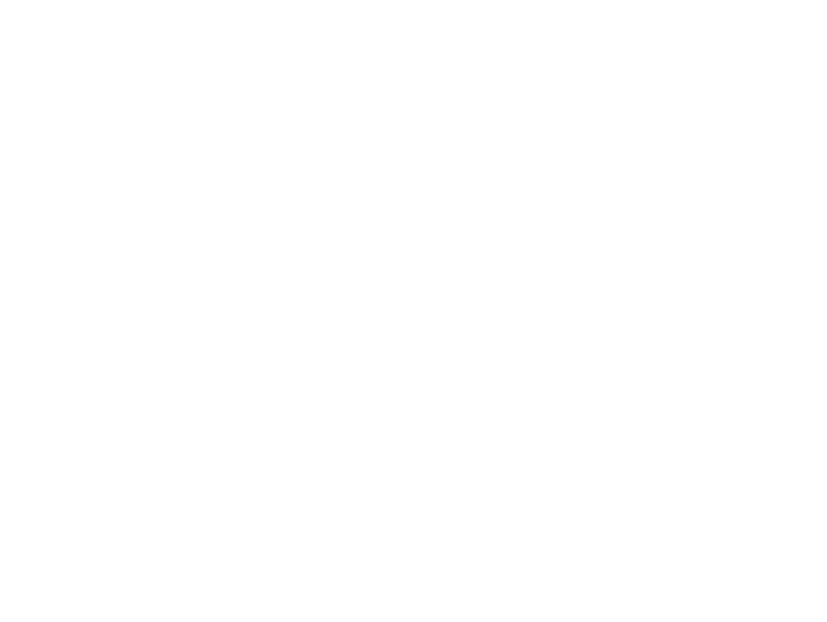
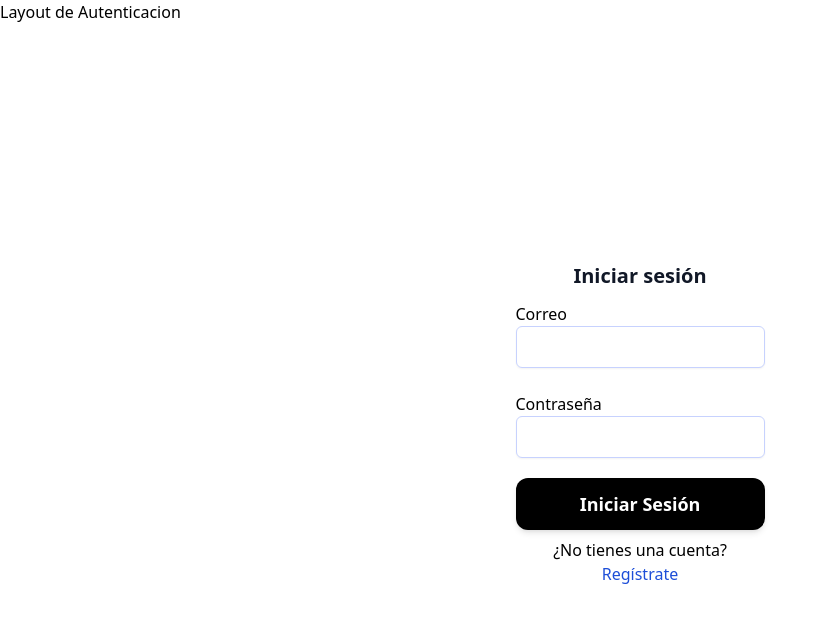
Before and after one commit to PROYECTOMINTIC-WebDev/Frontend-WebDev, a React (Create React App) app: page /auth/login in a window 1280 px wide. Before the commit this address had no page. Shown: the top 622 px of the page, without its empty margins (0-827 px from the left). Built offline with nearby package versions, Linux system fonts and the light colour scheme.

Commit message:
agregando login y registro del mismo, falta ptras validaciones

```diff
--- a/src/App.jsx
+++ b/src/App.jsx
@@ -1,5 +1,5 @@
 import Index from "./pages/index/Index";
-import Login from "./pages/login/Login";
+import Login from "./pages/auth/Login";
 import Admin from "./pages/admin/Admin";
 import { BrowserRouter, Routes, Route } from "react-router-dom";
 import './styles/globals.css';
@@ -17,19 +17,31 @@
 } from "@apollo/client";
 /* import PrivateLayout from "./layout/PrivateLayout";
  */
-import UserIndex from "./pages/usuarios/userIndex";
-import EditarUsuario from "./pages/usuarios/editar";
+import UserIndex from "./pages/admin/usuarios/userIndex";
+import EditarUsuario from "./pages/admin/usuarios/editar";
 import Dashboard from "./pages/admin/dashboard";
+import { AuthContext } from "./context/authContext";
+import { useState } from "react";
+import { Token } from "graphql";
 
 const client = new ApolloClient({
-  uri:'http://localhost:4000/graphql',
+  uri:'http://192.168.100.121:4000/graphql',
 
   cache: new InMemoryCache()
 });
 
 function App() {
+  const [authToken, setauthToken]= useState('');
+
+  const setToken=(token)=>{
+    setauthToken(token)
+    if(token) {
+      localStorage.setItem('token',JSON.stringify(token))
+    }
+  }
   return (
    <ApolloProvider  client={client}>
+   <AuthContext.Provider value={{setToken}} >
 
     <BrowserRouter>
       <Routes>
@@ -44,18 +56,19 @@
         </Route>
 
         <Route path="" element={<Index />} />
-        <Route path="/login" element={<Login />} />
+     {/*    <Route path="/login" element={<Login />} /> */}
         <Route path="/registro" element={<Registro />} />
       {/*   <Route path="/admin" element={<Admin />} /> */}
         <Route path="/sidebar" element={<Sidebar />} />
       //ruta de autenticacion de registro
           <Route path='/auth' element={<AuthLayout />}>
             <Route path='registro' element={<Registro />} />
+            <Route path='login' element={<Login />} />
           </Route>
 
       </Routes>
     </BrowserRouter>
-
+    </AuthContext.Provider>
    </ApolloProvider>
   );
 }
--- /dev/null
+++ b/src/context/authContext.js
@@ -0,0 +1,7 @@
+import { createContext, useContext } from 'react';
+
+export const AuthContext = createContext(null);
+
+export const useAuth = () => {
+    return useContext(AuthContext);
+};
--- a/src/graphql/auth/mutations.js
+++ b/src/graphql/auth/mutations.js
@@ -1,6 +1,6 @@
 import { gql } from '@apollo/client';
 
-const REGISTRO = gql`
+const REGISTRO = gql `
 
 mutation Mutation(
     $nombre: String!,
@@ -21,9 +21,15 @@
         error
      }
 
-
-
     }
 
 `;
-export{REGISTRO}
+
+const LOGIN = gql `
+mutation Login($correo: String!, $password: String!) {
+  login(correo: $correo, password: $password) {
+    token
+  }
+}
+`
+export { REGISTRO, LOGIN }
--- a/src/pages/admin/usuarios/editar.jsx
+++ b/src/pages/admin/usuarios/editar.jsx
@@ -1,7 +1,7 @@
 import React from 'react'
 import { useParams } from 'react-router'
 import { from, useQuery } from '@apollo/client'
-import { GET_USUARIOS } from '../../graphql/usuarios/queries';
+import { GET_USUARIOS } from '../../../graphql/usuarios/queries';
 
 const EditarUsuario = () => {
 const {_id} = useParams();
--- a/src/pages/admin/usuarios/userIndex.jsx
+++ b/src/pages/admin/usuarios/userIndex.jsx
@@ -1,6 +1,6 @@
 import React, {useEffect} from 'react'
 import { from, useQuery } from '@apollo/client'
-import { GET_USUARIOS } from '../../graphql/usuarios/queries'
+import { GET_USUARIOS } from '../../../graphql/usuarios/queries'
 import { toast } from 'react-toastify';
 import { Link } from 'react-router-dom';
 const UserIndex = () => {
--- /dev/null
+++ b/src/pages/auth/Login.jsx
@@ -0,0 +1,67 @@
+import React, { useEffect } from "react";
+import Input from "../../components/Input";
+import ButtonLoading from "../../components/ButtonLoading";
+import { Link } from "react-router-dom";
+import useFormData from "../../hook/useFormData";
+ import { useMutation } from "@apollo/client";
+import { LOGIN } from "../../graphql/auth/mutations";
+import { useAuth } from "../../context/authContext";
+import { useNavigate } from "react-router-dom";
+
+const Login = () => {
+    const navigate = useNavigate();
+  const { setToken } = useAuth()
+
+  const [login, { data: dataMutation, loading: mutationLoading, error: mutationError }] =
+    useMutation(LOGIN);
+  const { form, formData, updateFormData } = useFormData();
+
+  const submitForm = (e) => {
+    e.preventDefault();
+
+    login({
+      variables: formData,
+    });
+  };
+  useEffect(() => {
+    console.log('data mutation login', dataMutation);
+    if (dataMutation) {
+      if (dataMutation.login.token) {
+        setToken(dataMutation.login.token)
+        navigate('/admin/Dashboard');
+      }
+    }
+  }, [dataMutation,setToken,navigate]);
+
+
+  return (
+    <div className="flex flex-col items-center justify-center w-full h-full p-10">
+      <h1 className="text-xl font-bold text-gray-900">Iniciar sesión</h1>
+      <form
+        className="flex flex-col"
+        onSubmit={submitForm}
+        onChange={updateFormData}
+        ref={form}
+      >
+        <Input name="correo" type="email" label="Correo" required={true} />
+        <Input
+          name="password"
+          type="password"
+          label="Contraseña"
+          required={true}
+        />
+        <ButtonLoading
+          disabled={Object.keys(formData).length === 0}
+          loading={mutationLoading}
+          text="Iniciar Sesión"
+        />
+      </form>
+      <span>¿No tienes una cuenta?</span>
+      <Link to="/auth/registro">
+        <span className="text-blue-700">Regístrate</span>
+      </Link>
+    </div>
+  );
+};
+
+export default Login;
--- a/src/pages/auth/Registro.jsx
+++ b/src/pages/auth/Registro.jsx
@@ -8,10 +8,10 @@
 import { REGISTRO } from "../../graphql/auth/mutations";
 import { useMutation } from "@apollo/client";
 import { useNavigate } from 'react-router';
-// import { useAuth } from 'context/authContext';
+import { useAuth } from '../../context/authContext';
 
 const Registro = () => {
-  // const { setToken } = useAuth();
+   const { setToken } = useAuth()
   const navigate = useNavigate();
   const { form, formData, updateFormData } = useFormData();
 
@@ -31,7 +31,7 @@
     console.log('data mutation', dataMutation);
     if (dataMutation) {
       if (dataMutation.registro.token) {
-        localStorage.setItem('token',dataMutation.registro.token)
+        setToken(dataMutation.registro.token)
         navigate('/admin/Dashboard');
       }
     }
--- a/src/pages/login/Login.jsx
+++ /dev/null
@@ -1,11 +0,0 @@
-import React from 'react'
-
-const Login = () => {
-    return (
-        <div>
-            loguin
-        </div>
-    )
-}
-
-export default Login
```
